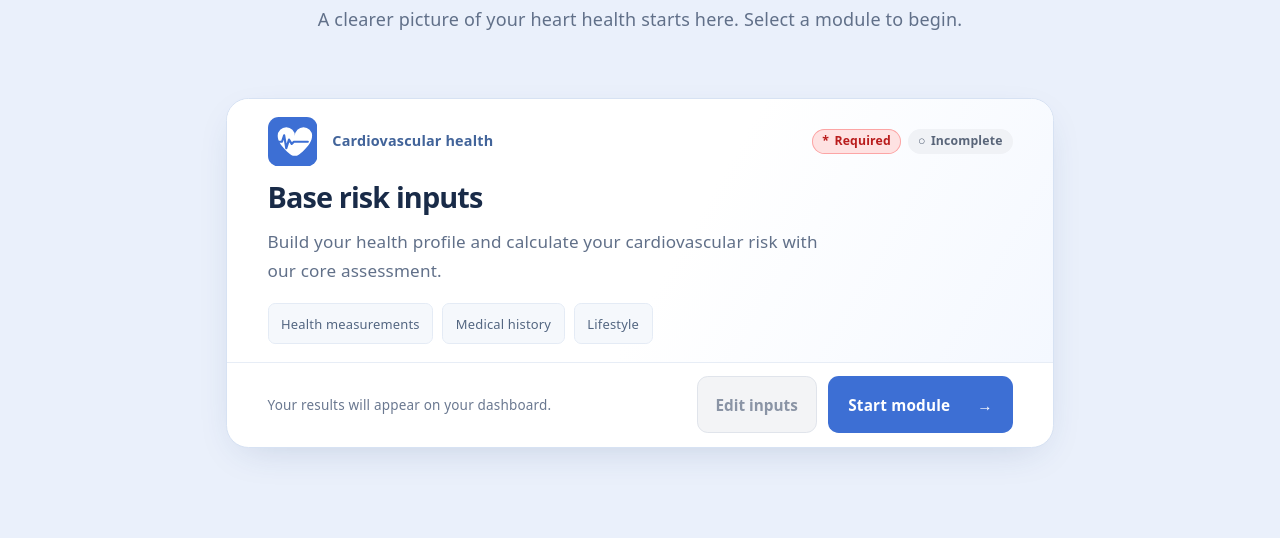
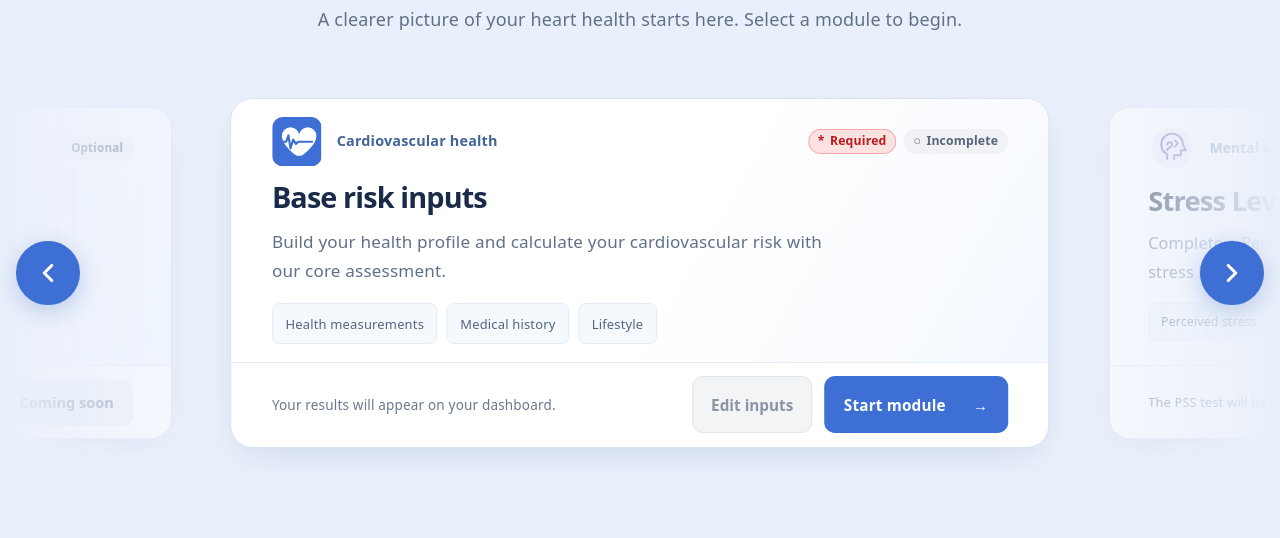
Before and after one commit to RackyDay/ai-cardiometabolic-risk, a React app in the folder frontend/: page /assessment in a window 1280 px wide. Shown: the part 166-704 px from the top of the page. Built offline with nearby package versions, Linux system fonts and the light colour scheme; no server answers; the HTML template or start-up script is replaced by a standard one.

Commit message:
Add stress module to modules homescreen

```diff
--- a/frontend/src/components/common/AssessmentModuleCard.css
+++ b/frontend/src/components/common/AssessmentModuleCard.css
@@ -1,4 +1,6 @@
 .assessment-module {
+  display: flex;
+  flex-direction: column;
   overflow: hidden;
   background: #fff;
   border: 1px solid #d7e2f3;
@@ -6,6 +8,7 @@
   box-shadow: 0 12px 40px -16px rgba(35, 67, 119, .22);
 }
 .assessment-module-body {
+  flex: 1;
   padding: 1.5rem 2.25rem;
   background: linear-gradient(120deg, #fff 55%, #f4f8ff);
 }
@@ -56,6 +59,8 @@
 }
 .assessment-module-footer p { color: #6a7890; font-size: .75rem; line-height: 1.5; }
 .assessment-start {
+  border: none;
+  font-family: inherit;
   display: inline-flex;
   flex-shrink: 0;
   align-items: center;
@@ -71,6 +76,7 @@
   transition: background .15s;
 }
 .assessment-start:hover { background: #2e5ebd; }
+.assessment-start:disabled { background: #edf0f6; color: #68758b; cursor: not-allowed; }
 .assessment-module-actions { display: flex; flex-wrap: wrap; gap: .65rem; flex-shrink: 0; }
 .assessment-edit {
   display: inline-flex;
--- a/frontend/src/components/common/AssessmentModuleCard.jsx
+++ b/frontend/src/components/common/AssessmentModuleCard.jsx
@@ -6,7 +6,7 @@ import "./AssessmentModuleCard.css";
 export default function AssessmentModuleCard({
   title, category, description, icon, topics = [], required = false,
   complete = false, to, footer, actionLabel = "Start module",
-  completedActionLabel = "Review module", editTo = to,
+  completedActionLabel = "Review module", editTo = to, comingSoon = false,
 }) {
   const titleId = useId();
 
@@ -21,10 +21,10 @@ export default function AssessmentModuleCard({
               {required && <span aria-hidden="true">*</span>}
               {required ? "Required" : "Optional"}
             </span>
-            <span className={`assessment-module-badge ${complete ? "complete" : "incomplete"}`}>
+            {!comingSoon && <span className={`assessment-module-badge ${complete ? "complete" : "incomplete"}`}>
               <span aria-hidden="true">{complete ? "✓" : "○"}</span>
               {complete ? "Complete" : "Incomplete"}
-            </span>
+            </span>}
           </div>
         </div>
         <h2 id={titleId}>{title}</h2>
@@ -38,6 +38,11 @@ export default function AssessmentModuleCard({
       <div className="assessment-module-footer">
         {footer && <p>{footer}</p>}
         <div className="assessment-module-actions">
+          {comingSoon ? (
+            <button className="assessment-start" type="button" disabled aria-describedby={titleId}>
+              Coming soon
+            </button>
+          ) : <>
           {complete ? (
             <Link className="assessment-edit" to={editTo} aria-describedby={titleId}>
               Edit inputs
@@ -51,6 +56,7 @@ export default function AssessmentModuleCard({
         <Link className="assessment-start" to={to} aria-describedby={titleId}>
           {complete ? completedActionLabel : actionLabel} <span aria-hidden="true">&rarr;</span>
         </Link>
+          </>}
         </div>
       </div>
     </article>
--- /dev/null
+++ b/frontend/src/components/icons/MoreModulesIcon.jsx
@@ -0,0 +1,12 @@
+export default function MoreModulesIcon() {
+  return (
+    <svg viewBox="0 0 48 48" fill="none" xmlns="http://www.w3.org/2000/svg">
+      <circle cx="24" cy="24" r="21" fill="#edf3fc" />
+      <g fill="#587bb4">
+        <circle cx="14" cy="24" r="3" />
+        <circle cx="24" cy="24" r="3" />
+        <circle cx="34" cy="24" r="3" />
+      </g>
+    </svg>
+  );
+}
--- /dev/null
+++ b/frontend/src/components/icons/StressIcon.jsx
@@ -0,0 +1,11 @@
+export default function StressIcon() {
+  return (
+    <svg viewBox="0 0 48 48" fill="none" xmlns="http://www.w3.org/2000/svg">
+      <circle cx="24" cy="24" r="21" fill="#eef0fc" />
+      <g stroke="#7064b5" strokeWidth="2" strokeLinecap="round" strokeLinejoin="round">
+        <path d="M19 35v-5c-4-2-6-6-6-10a11 11 0 0 1 22 0l3 6h-5v5h-7v4" />
+        <path d="M19 20c0-3 5-3 5 0s-5 3-5 6m8-10 3 3-3 3" />
+      </g>
+    </svg>
+  );
+}
--- a/frontend/src/pages/assessment/AssessmentPage.css
+++ b/frontend/src/pages/assessment/AssessmentPage.css
@@ -38,10 +38,78 @@
 }
 .assessment-header p { color: #617089; line-height: 1.65; }
 .assessment-modules {
+  --carousel-gap: clamp(1rem, 3vw, 3rem);
+  --carousel-card-width: min(64vw, 46rem);
+  position: relative;
   display: grid;
-  gap: 1.5rem;
-  width: min(100%, 46rem);
+  grid-template-columns: minmax(0, 1fr);
+  align-items: center;
+  gap: .5rem 1rem;
+  width: calc(100% + 64px);
+  margin: 0 -32px;
+}
+.assessment-modules .assessment-module-footer { flex-wrap: wrap; gap: .75rem; }
+.assessment-carousel-viewport {
+  overflow: hidden;
+  /* Allow the card shadows to fade out without increasing the layout height. */
+  padding: 40px 0;
+  margin: -28px 0;
+  mask-image: linear-gradient(to right, transparent, #000 14%, #000 86%, transparent);
+}
+.assessment-carousel-track {
+  display: grid;
+  grid-auto-flow: column;
+  grid-auto-columns: 100%;
+  gap: var(--carousel-gap);
+  width: var(--carousel-card-width);
   margin: 0 auto;
+  transition: transform .45s cubic-bezier(.22, .68, .2, 1);
+}
+.assessment-carousel-slide {
+  min-width: 0;
+  display: flex;
+  transition: opacity .45s ease, scale .45s ease;
+}
+.assessment-carousel-slide[aria-hidden="true"] { opacity: .55; scale: .95; }
+.assessment-carousel-track[data-moving="false"] .assessment-carousel-slide { transition: none; }
+.assessment-carousel-slide > .assessment-module { width: 100%; }
+.assessment-carousel-arrow {
+  position: absolute;
+  top: 50%;
+  transform: translateY(-50%);
+  z-index: 2;
+  display: grid;
+  place-items: center;
+  width: 64px;
+  height: 64px;
+  padding: 0;
+  border: 2px solid #3d6fd4;
+  border-radius: 50%;
+  background: #3d6fd4;
+  color: #fff;
+  line-height: 1;
+  cursor: pointer;
+  box-shadow: 0 6px 22px #285bbd40;
+}
+.assessment-carousel-arrow svg { display: block; width: 30px; height: 30px; }
+.assessment-carousel-arrow[aria-label="Previous module"] { left: 16px; }
+.assessment-carousel-arrow[aria-label="Next module"] { right: 16px; }
+.assessment-carousel-arrow:hover:not(:disabled) { background: #285bbd; border-color: #285bbd; }
+.assessment-carousel-arrow:disabled { background: #e0e8f6; border-color: #b8c9e5; color: #8195b6; box-shadow: none; cursor: default; }
+.assessment-carousel-arrow:focus-visible { outline: 3px solid #1d4ed8; outline-offset: 3px; }
+@media (prefers-reduced-motion: reduce) {
+  .assessment-carousel-track, .assessment-carousel-slide { transition: none; }
+}
+@media (max-width: 600px) {
+  .assessment-modules { --carousel-card-width: 76vw; --carousel-gap: .75rem; }
+  .assessment-carousel-arrow { width: 44px; height: 44px; }
+  .assessment-carousel-arrow svg { width: 24px; height: 24px; }
+  .assessment-carousel-arrow[aria-label="Previous module"] { left: 6px; }
+  .assessment-carousel-arrow[aria-label="Next module"] { right: 6px; }
+  .assessment-carousel-viewport { mask-image: linear-gradient(to right, transparent, #000 10%, #000 90%, transparent); }
+  .assessment-modules .assessment-module-body { padding: 1rem; }
+  .assessment-modules .assessment-module-footer { padding: 1rem; }
+  .assessment-modules .assessment-module-actions { flex-shrink: 1; }
 }
 .assessment-actions {
   align-self: end;
--- a/frontend/src/pages/assessment/AssessmentPage.jsx
+++ b/frontend/src/pages/assessment/AssessmentPage.jsx
@@ -1,4 +1,4 @@
-import { useContext } from "react";
+import { useContext, useEffect, useState } from "react";
 import { Link } from "react-router-dom";
 import { AuthContext } from "../../context/AuthContext";
 
@@ -11,6 +11,19 @@ import "./AssessmentPage.css";
 function AssessmentPage() {
   const { isAuthenticated } = useContext(AuthContext);
   const risk = useContext(RiskContext);
+  const moduleCount = assessmentModules.length;
+  const [carousel, setCarousel] = useState({ index: moduleCount, moving: false });
+  const moveModule = (direction) => setCarousel((current) => current.moving
+    ? current : { index: current.index + direction, moving: true });
+  // Recenter on an identical copy after each slide, keeping both neighbors
+  // visible at the wrap boundary without animating backwards across the track.
+  useEffect(() => {
+    if (!carousel.moving) return;
+    const timer = setTimeout(() => setCarousel((current) => ({
+      index: moduleCount + current.index % moduleCount, moving: false,
+    })), 450);
+    return () => clearTimeout(timer);
+  }, [carousel.moving, moduleCount]);
   const { canCalculate, isCalculating, calculationError, calculateRisk } = useAssessmentViewModel();
 
   return (
@@ -24,15 +37,36 @@ function AssessmentPage() {
         <p>A clearer picture of your heart health starts here. Select a module to begin.</p>
       </header>
 
-      <section className="assessment-modules" aria-label="Assessment modules">
-        {assessmentModules.map(({ id, Icon, getInputs, ...module }) => (
+      <section className="assessment-modules" aria-label="Assessment modules" aria-roledescription="carousel">
+        <button type="button" className="assessment-carousel-arrow" aria-label="Previous module"
+          onClick={() => moveModule(-1)}>
+          <svg viewBox="0 0 24 24" fill="none" stroke="currentColor" strokeWidth="2.5" strokeLinecap="round" strokeLinejoin="round" aria-hidden="true" focusable="false">
+            <path d="m15 6-6 6 6 6" />
+          </svg>
+        </button>
+        <div className="assessment-carousel-viewport">
+        <div className="assessment-carousel-track" data-moving={carousel.moving} style={{
+          transform: `translateX(calc(-${carousel.index * 100}% - ${carousel.index} * var(--carousel-gap)))`,
+          transition: carousel.moving ? undefined : "none",
+        }}>
+        {[...assessmentModules, ...assessmentModules, ...assessmentModules].map(({ id, Icon, getInputs, ...module }, index) => (
+          <div key={`${id}-${index}`} className="assessment-carousel-slide" inert={index !== carousel.index}
+            aria-hidden={index !== carousel.index}>
           <AssessmentModuleCard
-            key={id}
             {...module}
             icon={<Icon />}
             complete={risk.isModuleComplete(id, getInputs(risk))}
           />
+          </div>
         ))}
+        </div>
+        </div>
+        <button type="button" className="assessment-carousel-arrow" aria-label="Next module"
+          onClick={() => moveModule(1)}>
+          <svg viewBox="0 0 24 24" fill="none" stroke="currentColor" strokeWidth="2.5" strokeLinecap="round" strokeLinejoin="round" aria-hidden="true" focusable="false">
+            <path d="m9 6 6 6-6 6" />
+          </svg>
+        </button>
       </section>
       <div className="assessment-actions">
         {calculationError && <p role="alert">{calculationError}</p>}
--- a/frontend/src/pages/assessment/assessmentModules.js
+++ b/frontend/src/pages/assessment/assessmentModules.js
@@ -1,4 +1,6 @@
 import HeartECGIcon from "../../components/icons/HeartECGIcon";
+import StressIcon from "../../components/icons/StressIcon";
+import MoreModulesIcon from "../../components/icons/MoreModulesIcon";
 
 // Add modules here and register their input routes in App.jsx. On successful
 // input save, call completeModule(id, inputs) with that module's input snapshot.
@@ -15,4 +17,27 @@ export const assessmentModules = [
     footer: "Your results will appear on your dashboard.",
     getInputs: ({ riskInputs }) => riskInputs,
   },
+  {
+    id: "stress",
+    title: "Stress Levels",
+    category: "Mental wellbeing",
+    description: "Complete a Perceived Stress Scale (PSS) test to explore your perceived stress levels and how you feel about everyday pressures.",
+    Icon: StressIcon,
+    topics: ["Perceived stress", "Everyday pressures"],
+    required: false,
+    comingSoon: true,
+    footer: "The PSS test will be available soon.",
+    getInputs: () => ({}),
+  },
+  {
+    id: "more-modules",
+    title: "More modules coming soon",
+    category: "Explore more",
+    description: "More ways to explore your health are on the way. Check back for new assessment modules as they become available.",
+    Icon: MoreModulesIcon,
+    required: false,
+    comingSoon: true,
+    footer: "Your health journey is just getting started.",
+    getInputs: () => ({}),
+  },
 ];
```
Also changed, not shown: frontend/src/pages/assessment/README.md, 1 other file (tests, documents, lock files or other folders).
